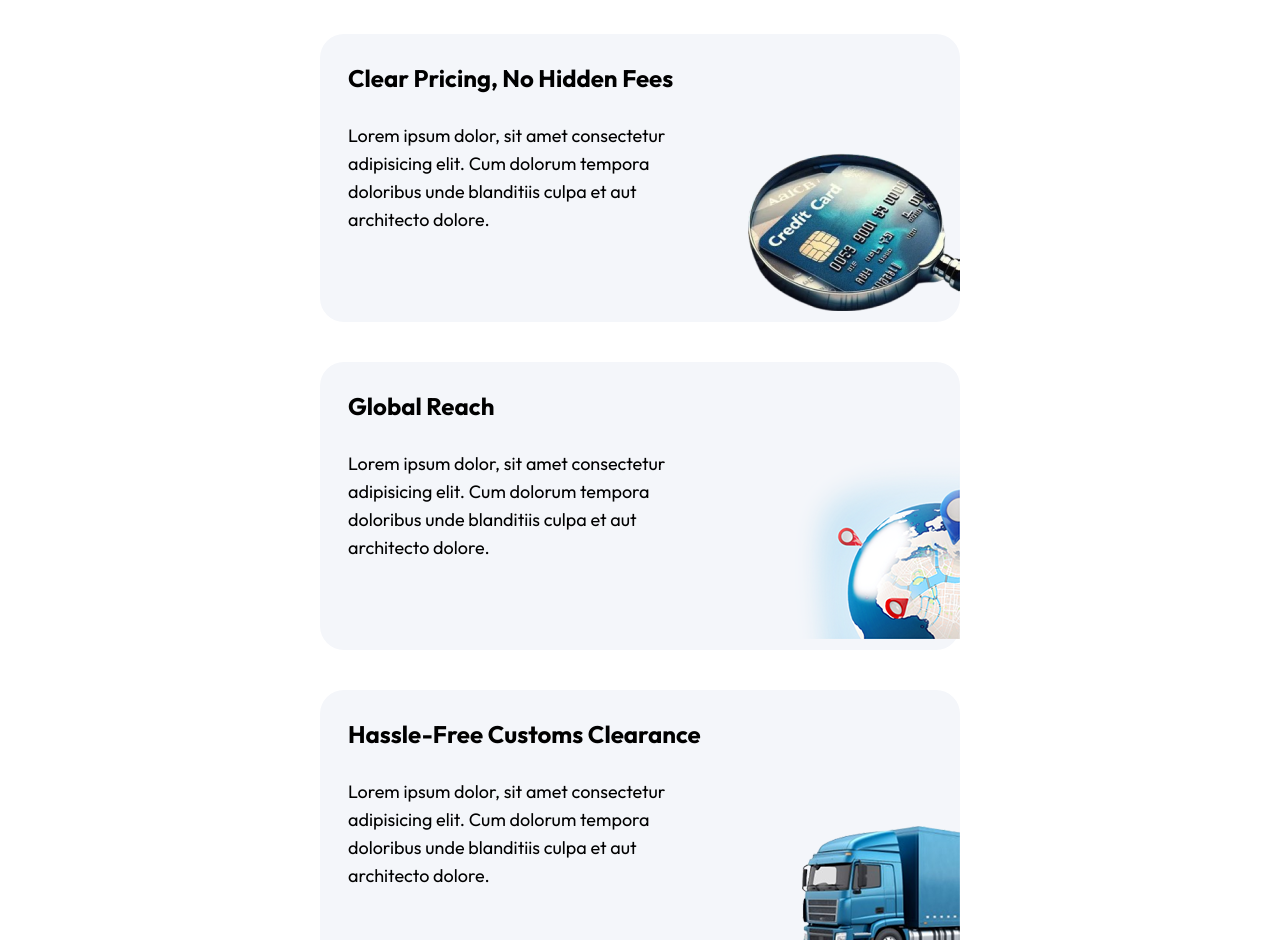
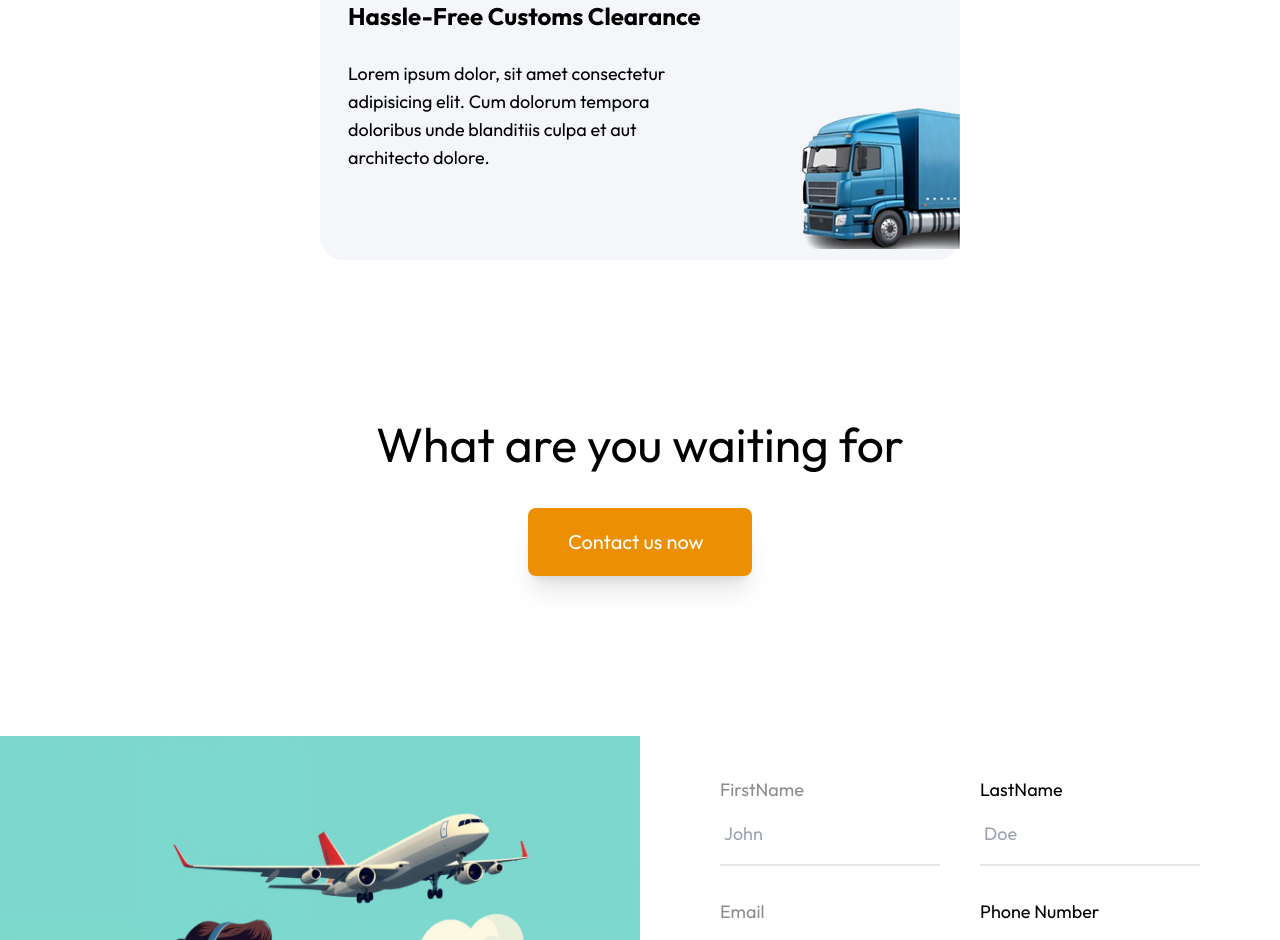
Before and after one commit to Sohaib-Ahmed869/GoodwillCargo, a React (Vite) app: page /contact in a window 1280 px wide. Shown: the part 1860-2800 px from the top of the page. Built offline with nearby package versions, Linux system fonts and the light colour scheme.

Commit message:
latest push

```diff
--- a/package.json
+++ b/package.json
@@ -14,7 +14,8 @@
     "react-animated-numbers": "^0.18.0",
     "react-dom": "^18.3.1",
     "react-icons": "^5.3.0",
-    "react-router-dom": "^6.27.0"
+    "react-router-dom": "^6.27.0",
+    "react-scroll": "^1.9.0"
   },
   "devDependencies": {
     "@eslint/js": "^9.13.0",
--- a/src/component/contact/Form.jsx
+++ b/src/component/contact/Form.jsx
@@ -1,9 +1,24 @@
 import React from "react";
 import ContactImage from "../../assets/contact/contact-img.png";
+import { Link } from "react-scroll";
 
 const Form = () => {
   return (
-    <div className="w-full h-full relative flex flex-col lg:flex-row items-center py-10 lg:py-0 ">
+    <div className="w-full h-full relative flex flex-col  items-center py-10 lg:py-0 ">
+      <h1 className="text-3xl  flex flex-col gap-10 items-center justify-center  md:text-4xl xl:text-5xl 2xl:text-5xl mb-20">
+        <span>What are you waiting for</span>
+        <Link
+        to="Contact"
+        smooth={true}
+        duration={1000}
+
+          type="submit"
+          className="bg-primary cursor-pointer shadow-xl xl:text-xl text-white w-[14rem] py-3 xl:py-5 px-5 xl:px-10 rounded-lg"
+        >
+          Contact us now
+        </Link>
+      </h1>
+      <div id="Contact" className="flex flex-col lg:flex-row mt-20">
         {/* left side  */}
         <div className="w-full lg:w-2/4 h-full hidden lg:flex items-center justify-center   text-white">
           <div className="lg:w-full h-full flex justify-center items-center">
@@ -17,7 +32,10 @@ const Form = () => {
 
         {/* right side  */}
         <div className="w-full flex items-center  justify-center py-20 lg:py-10 px-10 lg:w-2/4 h-full">
-        <form action="" className="flex flex-col w-full px-10 gap-4 xl:gap-8 ">
+          <form
+            action=""
+            className="flex flex-col w-full px-10 gap-4 xl:gap-8 "
+          >
             <div className="w-full flex flex-wrap gap-y-3 xl:gap-y-8  gap-x-12 justify-between">
               <div className="flex flex-col lg:flex-row gap-10 w-full">
                 {/* first name */}
@@ -176,6 +194,7 @@ const Form = () => {
           </form>
         </div>
       </div>
+    </div>
   );
 };
 
--- a/src/contact/Page.jsx
+++ b/src/contact/Page.jsx
@@ -1,17 +1,17 @@
-import React from 'react'
-import Hero from '../component/common/Hero'
-import ContactForm from '../component/contact/Form'
-import Choose from '../component/about/Choose'
+import React from "react";
+import Hero from "../component/common/Hero";
+import ContactForm from "../component/contact/Form";
+import Choose from "../component/about/Choose";
 
 const Page = () => {
-  const title="Contact Us"
+  const title = "Contact Us";
   return (
     <div>
       <Hero title={title} />
+      <Choose />
       <ContactForm />
-      <Choose />
     </div>
-  )
-}
+  );
+};
 
-export default Page
+export default Page;
```
Also changed, not shown: 1 other file (tests, documents, lock files or other folders). Lines whose indentation alone changed are shown as unchanged.
